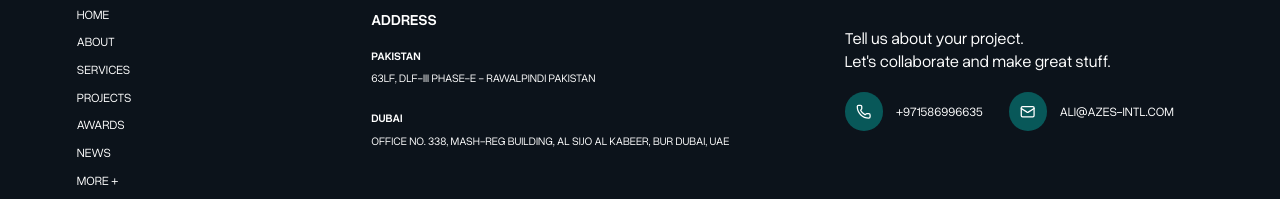
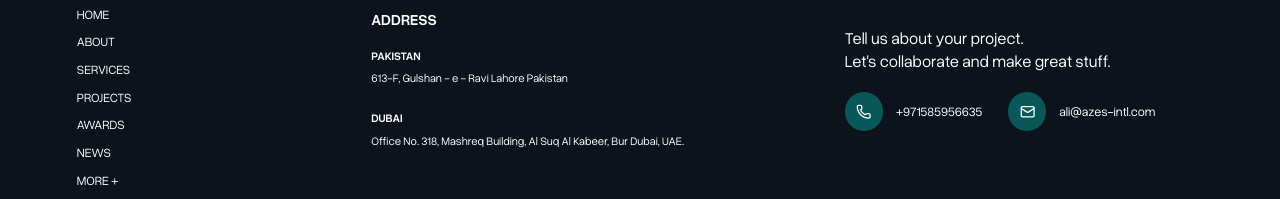
Before and after one commit to talha-amr/Azes, a React (Vite) app: page / in a window 1280 px wide. Shown: the part 5402-5601 px from the top of the page. Built offline with nearby package versions, Linux system fonts and the light colour scheme.

Commit message:
fixed address

```diff
--- a/src/components/Footer.jsx
+++ b/src/components/Footer.jsx
@@ -85,14 +85,14 @@ export default function Footer() {
                         <div className="space-y-[2vw] text-[0.9vw]">
                             <div>
                                 <h4 className="font-semibold mb-[0.5vw]">PAKISTAN</h4>
-                                <p className="white leading-snug">
-                                    63LF, DLF-III PHASE-E - RAWALPINDI PAKISTAN
+                                <p className="white leading-snug text-[0.9vw]">
+                                    613-F, Gulshan - e - Ravi Lahore Pakistan
                                 </p>
                             </div>
                             <div>
                                 <h4 className="font-semibold mb-[0.5vw]">DUBAI</h4>
-                                <p className="text-white leading-snug">
-                                    OFFICE NO. 338, MASH-REG BUILDING, AL SIJO AL KABEER, BUR DUBAI, UAE
+                                <p className="text-white leading-snug text-[0.9vw]">
+                                    Office No. 318, Mashreq Building, Al Suq Al Kabeer, Bur Dubai, UAE.
                                 </p>
                             </div>
                         </div>
@@ -114,10 +114,10 @@ export default function Footer() {
                                 </span>
                                 <span className="inline-block relative overflow-hidden">
                                     <span className="block transition-transform duration-500 group-hover:-translate-y-full">
-                                        +971586996635
+                                        +971585956635
                                     </span>
                                     <span className="absolute top-0 left-0 transition-transform duration-500 translate-y-full group-hover:translate-y-0 text-teal-400">
-                                        +971586996635
+                                        +971585956635
                                     </span>
                                 </span>
                             </a>
@@ -130,10 +130,10 @@ export default function Footer() {
                                 </span>
                                 <span className="inline-block relative overflow-hidden">
                                     <span className="block transition-transform duration-500 group-hover:-translate-y-full">
-                                        ALI@AZES-INTL.COM
+                                        ali@azes-intl.com
                                     </span>
                                     <span className="absolute top-0 left-0 transition-transform duration-500 translate-y-full group-hover:translate-y-0 text-teal-400">
-                                        ALI@AZES-INTL.COM
+                                        ali@azes-intl.com
                                     </span>
                                 </span>
                             </a>
```
